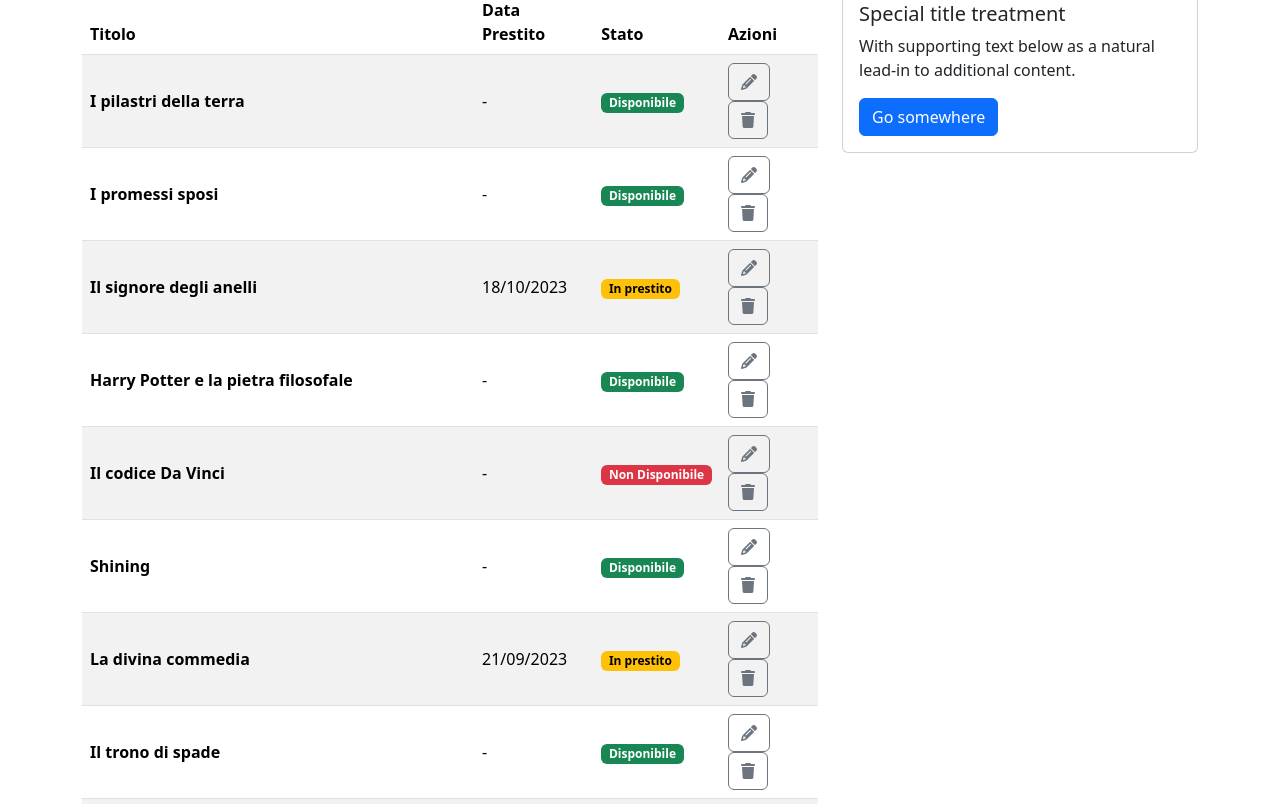
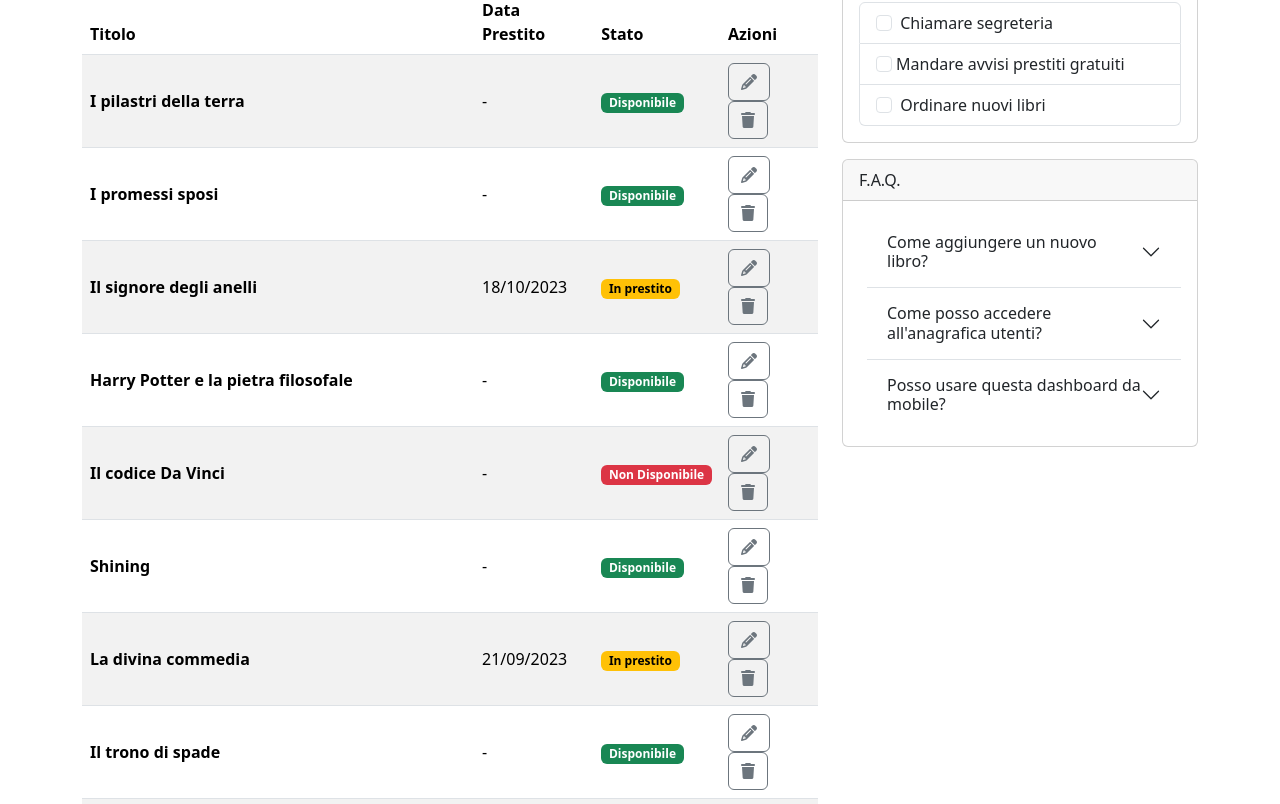
Before and after one commit to Sebastiano-Pizzata/html-css-bootstrap-dashboard, a plain HTML site: page index.html in a window 1280 px wide. Shown: the part 138-942 px from the top of the page. Drawn offline with nearby package versions, Linux system fonts and the light colour scheme.

Commit message:
add: end of exercise without bonus for now

```diff
--- a/index.html
+++ b/index.html
@@ -282,12 +282,65 @@
               <div class="col-12 col-lg-4">
                 <div class="card">
                   <div class="card-header">
-                    Featured
+                    Todo
                   </div>
                   <div class="card-body">
-                    <h5 class="card-title">Special title treatment</h5>
-                    <p class="card-text">With supporting text below as a natural lead-in to additional content.</p>
-                    <a href="#" class="btn btn-primary">Go somewhere</a>
+                    <ul class="list-group">
+                      <li class="list-group-item">
+                        <input class="form-check-input me-1" type="checkbox" value="" id="firstCheckbox">
+                        <label class="form-check-label" for="firstCheckbox">Chiamare segreteria</label>
+                      </li>
+                      <li class="list-group-item d-flex">
+                        <input class="form-check-input me-1" type="checkbox" value="" id="secondCheckbox">
+                        <label class="form-check-label" for="secondCheckbox">Mandare avvisi prestiti gratuiti</label>
+                      </li>
+                      <li class="list-group-item">
+                        <input class="form-check-input me-1" type="checkbox" value="" id="thirdCheckbox">
+                        <label class="form-check-label" for="thirdCheckbox">Ordinare nuovi libri</label>
+                      </li>
+                    </ul>
+
+                  </div>
+
+                </div>
+                <div class="card mt-3">
+                  <div class="card-header">
+                   F.A.Q.
+                  </div>
+                  <div class="card-body ms-2">
+                    <div class="accordion accordion-flush" id="accordionFlushExample">
+                      <div class="accordion-item">
+                        <h2 class="accordion-header">
+                          <button class="accordion-button collapsed" type="button" data-bs-toggle="collapse" data-bs-target="#flush-collapseOne" aria-expanded="false" aria-controls="flush-collapseOne">
+                           Come aggiungere un nuovo libro?
+                          </button>
+                        </h2>
+                        <div id="flush-collapseOne" class="accordion-collapse collapse" data-bs-parent="#accordionFlushExample">
+                          <div class="accordion-body">Placeholder content for this accordion, which is intended to demonstrate the <code>.accordion-flush</code> class. This is the first item's accordion body.</div>
+                        </div>
+                      </div>
+                      <div class="accordion-item">
+                        <h2 class="accordion-header">
+                          <button class="accordion-button collapsed" type="button" data-bs-toggle="collapse" data-bs-target="#flush-collapseTwo" aria-expanded="false" aria-controls="flush-collapseTwo">
+                            Come posso accedere all'anagrafica utenti?
+                          </button>
+                        </h2>
+                        <div id="flush-collapseTwo" class="accordion-collapse collapse" data-bs-parent="#accordionFlushExample">
+                          <div class="accordion-body">Placeholder content for this accordion, which is intended to demonstrate the <code>.accordion-flush</code> class. This is the second item's accordion body. Let's imagine this being filled with some actual content.</div>
+                        </div>
+                      </div>
+                      <div class="accordion-item">
+                        <h2 class="accordion-header">
+                          <button class="accordion-button collapsed" type="button" data-bs-toggle="collapse" data-bs-target="#flush-collapseThree" aria-expanded="false" aria-controls="flush-collapseThree">
+                            Posso usare questa dashboard da mobile?
+                          </button>
+                        </h2>
+                        <div id="flush-collapseThree" class="accordion-collapse collapse" data-bs-parent="#accordionFlushExample">
+                          <div class="accordion-body">Placeholder content for this accordion, which is intended to demonstrate the <code>.accordion-flush</code> class. This is the third item's accordion body. Nothing more exciting happening here in terms of content, but just filling up the space to make it look, at least at first glance, a bit more representative of how this would look in a real-world application.</div>
+                        </div>
+                      </div>
+                    </div>
+
                   </div>
                 </div>
               </div>
```
